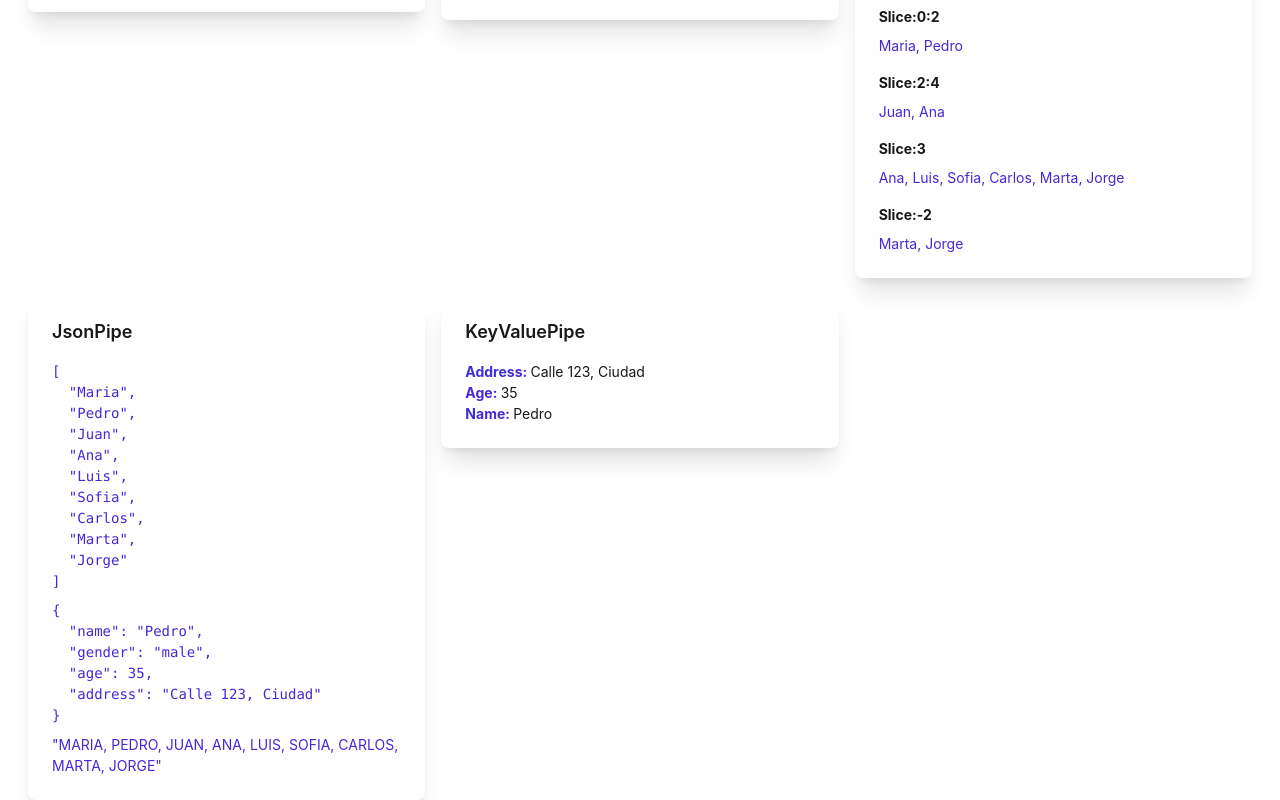
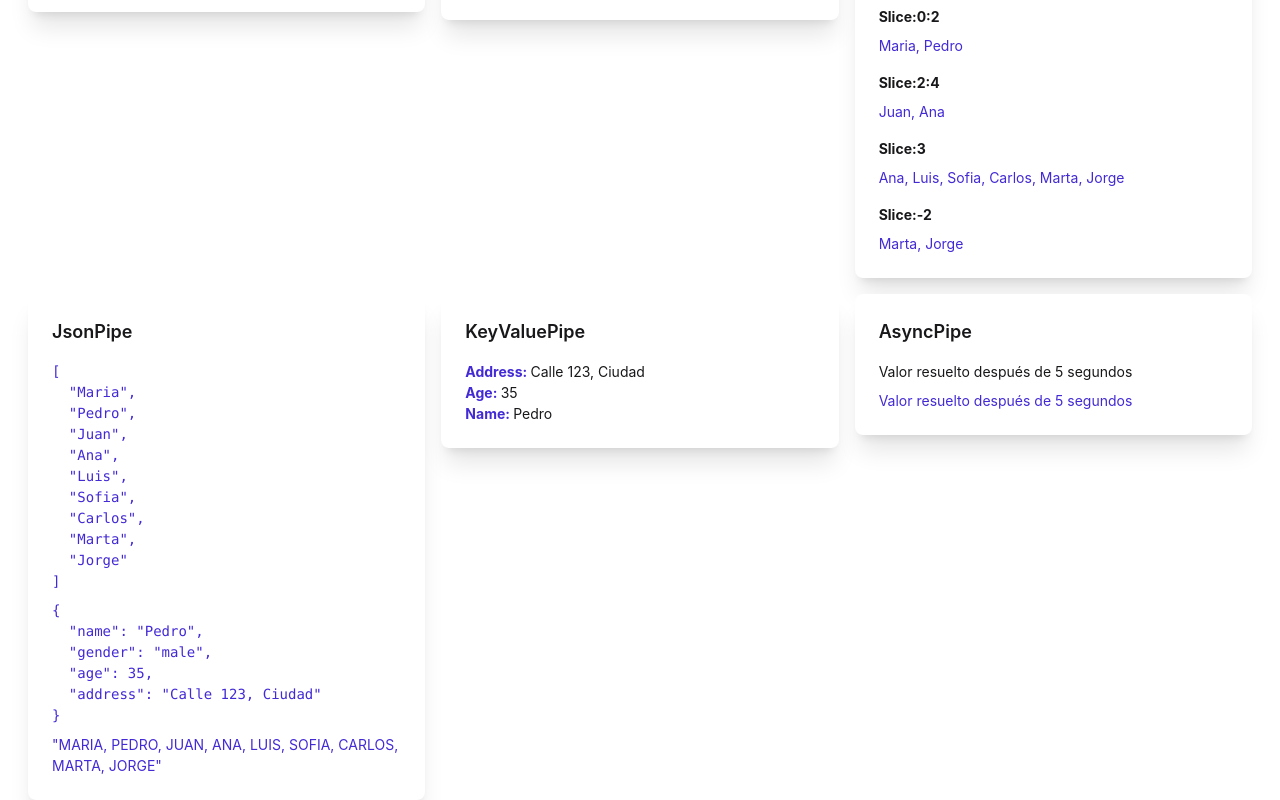
Before and after one commit to cesantaniello/05-pipes-app, an Angular app: page /uncommon in a window 1280 px wide. Shown: the part 301-1101 px from the top of the page. Built offline with nearby package versions, Linux system fonts and the light colour scheme.

Commit message:
Create AsyncPipe

```diff
--- a/src/app/pages/uncommon-page/uncommon-page.html
+++ b/src/app/pages/uncommon-page/uncommon-page.html
@@ -53,4 +53,14 @@
       }
     </ul>
   </app-card>
+
+  <app-card title="AsyncPipe">
+    <p>{{ promiseValue | async }}</p>
+
+    @if(promiseValue | async; as value){
+      <p class="text-primary">{{ value }}</p>
+    } @else {
+      <p class="text-accent">Cargando...</p>
+    }
+  </app-card>
 </div>
--- a/src/app/pages/uncommon-page/uncommon-page.ts
+++ b/src/app/pages/uncommon-page/uncommon-page.ts
@@ -1,6 +1,6 @@
 import { Component, signal } from '@angular/core';
 import { Card } from "../../components/card/card";
-import { I18nPluralPipe, I18nSelectPipe, JsonPipe, KeyValuePipe, SlicePipe, TitleCasePipe, UpperCasePipe } from '@angular/common';
+import { AsyncPipe, I18nPluralPipe, I18nSelectPipe, JsonPipe, KeyValuePipe, SlicePipe, TitleCasePipe, UpperCasePipe } from '@angular/common';
 
 const client1 = {
   name: 'Pedro',
@@ -19,7 +19,7 @@
 @Component({
   selector: 'app-uncommon-page',
   imports: [Card, I18nSelectPipe, I18nPluralPipe, SlicePipe,
-    JsonPipe, UpperCasePipe, KeyValuePipe, TitleCasePipe],
+    JsonPipe, UpperCasePipe, KeyValuePipe, TitleCasePipe, AsyncPipe],
   templateUrl: './uncommon-page.html',
 })
 export default class UncommonPage {
@@ -52,4 +52,11 @@
     age: 35,
     address: 'Calle 123, Ciudad',
   });
+
+  // AsyncPipe
+  promiseValue: Promise<string> = new Promise((resolve, reject) => {
+      setTimeout(() => {
+        resolve('Valor resuelto después de 5 segundos');
+      }, 5000);
+    });  ;
 }
```
